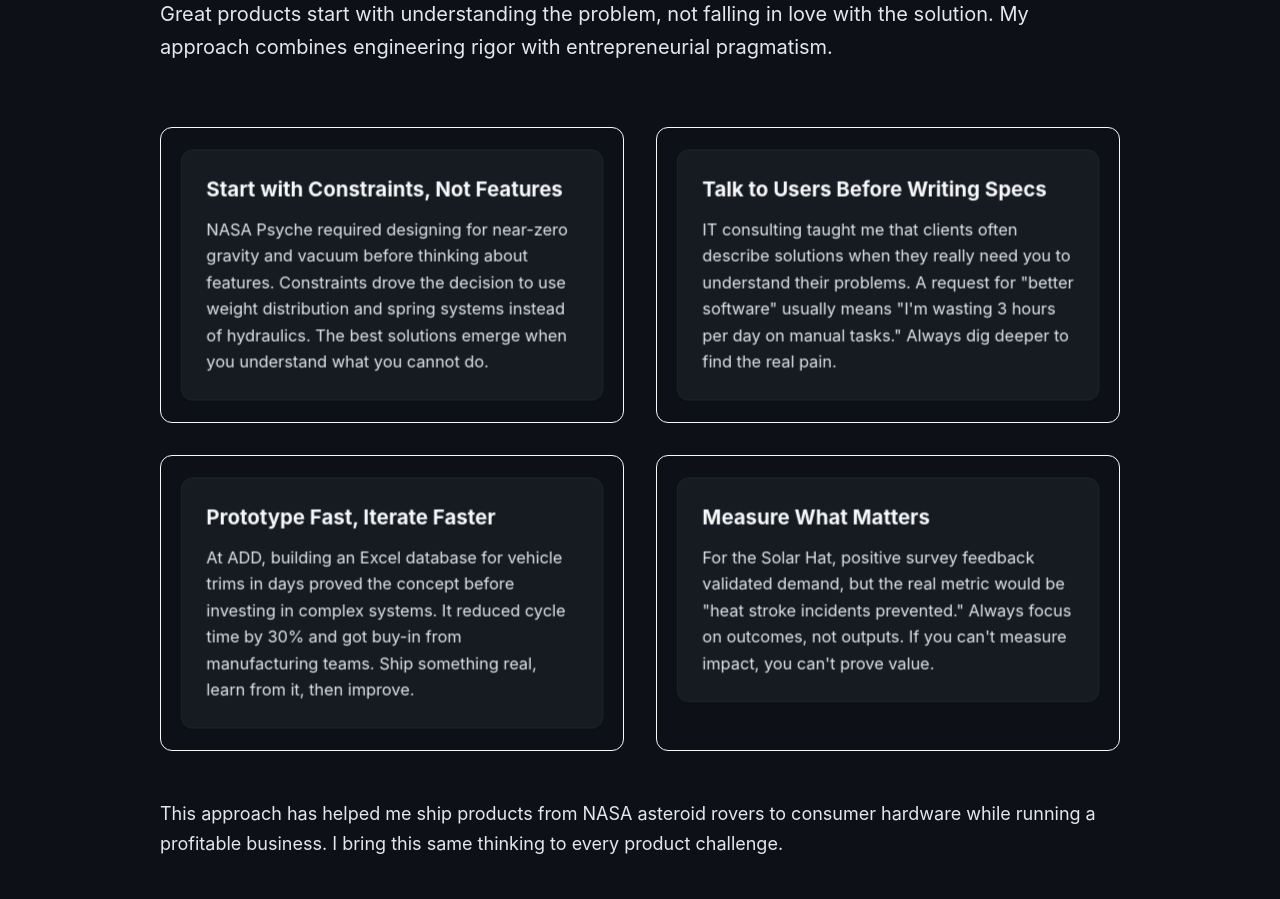
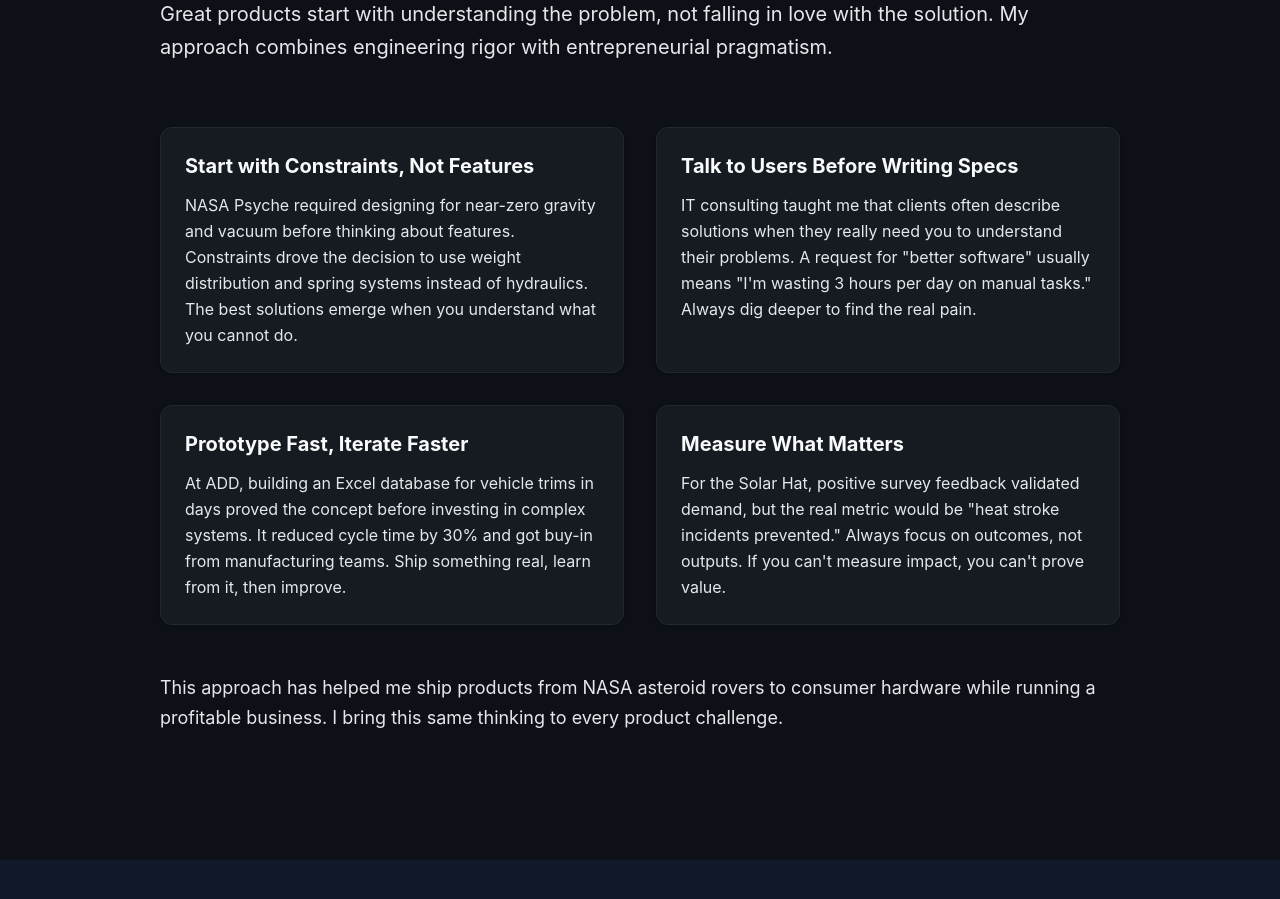
Before and after one commit to immmm-design/portfolio, a Next.js app: page / in a window 1280 px wide. Shown: the part 2120-3019 px from the top of the page. Built offline with nearby package versions, Linux system fonts and the light colour scheme.

Commit message:
Remove white borders from Philosophy cards and update Hero bio to Columbia University

```diff
--- a/components/Hero.tsx
+++ b/components/Hero.tsx
@@ -157,7 +157,7 @@ export default function Hero() {
               color: 'var(--hero-text-muted)',
             }}
           >
-            From Ukrainian swimming champion to U.S. boarding school to robotics engineer, my journey taught me to solve hard problems under pressure. I've spent 5+ years building physical products like NASA asteroid rovers, off-road vehicle systems, and consumer hardware while running a profitable IT consulting business. Now at Columbia studying Technology Management, I'm combining hands-on engineering depth with product strategy to lead teams building the next generation of tech products.
+            From Ukrainian swimming champion to U.S. boarding school to robotics engineer, my journey taught me to solve hard problems under pressure. I've spent 5+ years building physical products like NASA asteroid rovers, off-road vehicle systems, and consumer hardware while running a profitable IT consulting business. Now at Columbia University studying Technology Management, I'm combining hands-on engineering depth with product strategy to lead teams building the next generation of tech products.
           </p>
 
           {/* Location & Education Line */}
--- a/components/ProductPhilosophy.tsx
+++ b/components/ProductPhilosophy.tsx
@@ -49,20 +49,11 @@ function TiltCard({ principle, index, isInView }: { principle: { title: string;
         rotateY,
         transformStyle: 'preserve-3d',
         perspective: 1000,
-      }}
-      className="p-6 rounded-xl border"
-    >
-      <div
-        style={{
         backgroundColor: 'var(--bg-card)',
         borderColor: 'var(--border-subtle)',
         boxShadow: '0 1px 3px 0 rgba(0, 0, 0, 0.1), 0 1px 2px 0 rgba(0, 0, 0, 0.06)',
-          borderWidth: '1px',
-          borderStyle: 'solid',
-          borderRadius: '0.75rem',
-          padding: '1.5rem',
-          transform: 'translateZ(20px)',
       }}
+      className="p-6 rounded-xl border"
     >
       <h3 className="text-xl font-bold mb-3" style={{ color: 'var(--text-main)' }}>
         {principle.title}
@@ -70,7 +61,6 @@ function TiltCard({ principle, index, isInView }: { principle: { title: string;
       <p className="leading-relaxed" style={{ color: 'var(--text-muted)' }}>
         {principle.description}
       </p>
-      </div>
     </motion.div>
   );
 }
```
Lines whose indentation alone changed are shown as unchanged.
